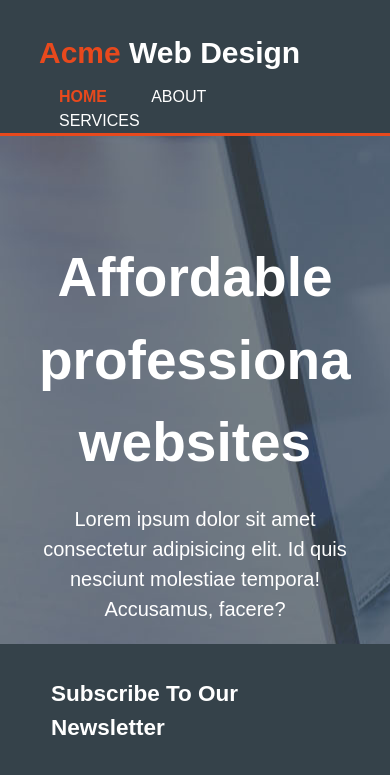
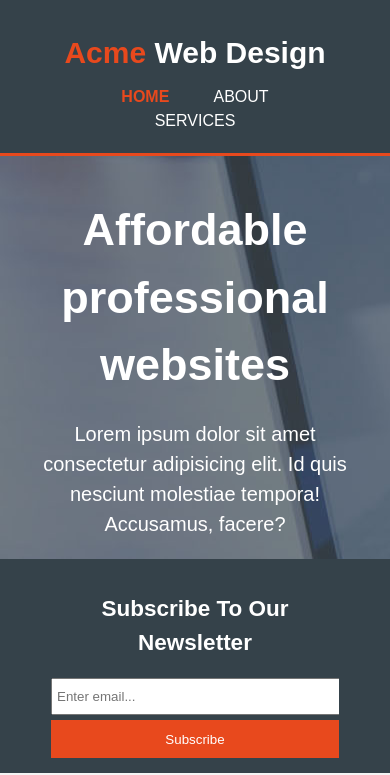
Before and after one commit to Arthur-Ming/Project_for_beginners_HTML_CSS, a plain HTML site: page index.html in a window 390 px wide. Shown: the top 775 px of the page. Drawn offline with Linux system fonts and the light colour scheme.

Commit message:
add adaptability

```diff
--- a/css/style.css
+++ b/css/style.css
@@ -170,11 +170,6 @@ aside#sidebar .quote textarea {
   padding: 5px;
 }
 
-aside#sidebar .quote textarea {
-  width: 90%;
-  padding: 5px;
-}
-
 /* Footer */
 
 footer {
@@ -184,3 +179,40 @@ footer {
   background-color: #e8491d;
   text-align: center;
 }
+
+/* Media Queries */
+
+@media (max-width: 768px) {
+  header #branding,
+  header nav,
+  header nav li,
+  #newsletter h2,
+  #newsletter form,
+  #boxes .box,
+  article#main-col,
+  aside#sidebar {
+    float: none;
+    width: 100%;
+    text-align: center;
+  }
+
+  header {
+    padding-bottom: 20px;
+  }
+
+  #showcase h2 {
+    margin-top: 40px;
+    font-size: 45px;
+  }
+
+  #newsletter .button_1,
+  aside#sidebar .button_1 {
+    display: block;
+    width: 100%;
+  }
+
+  #newsletter input[type="email"] {
+    margin-bottom: 5px;
+    width: 100%;
+  }
+}
```
